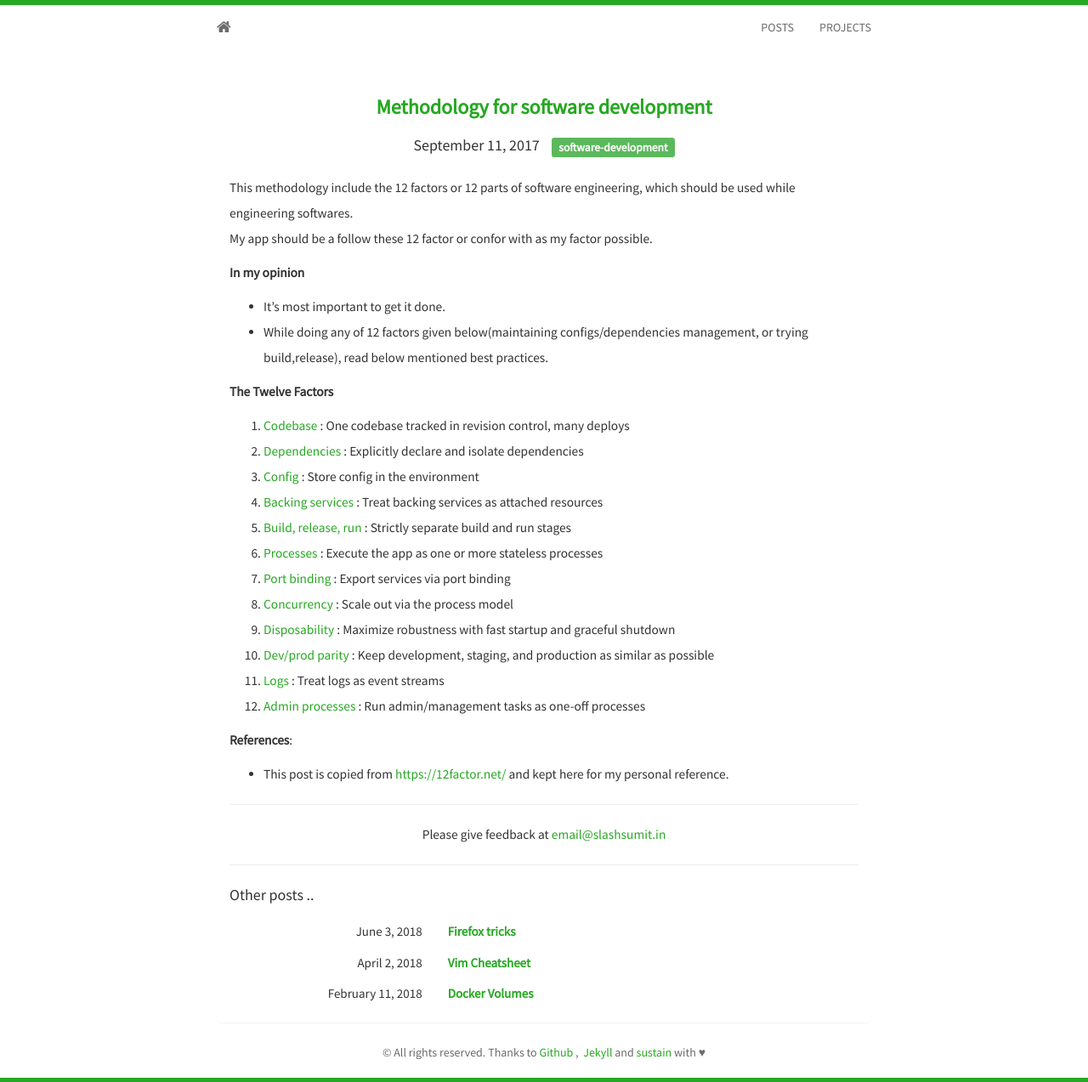
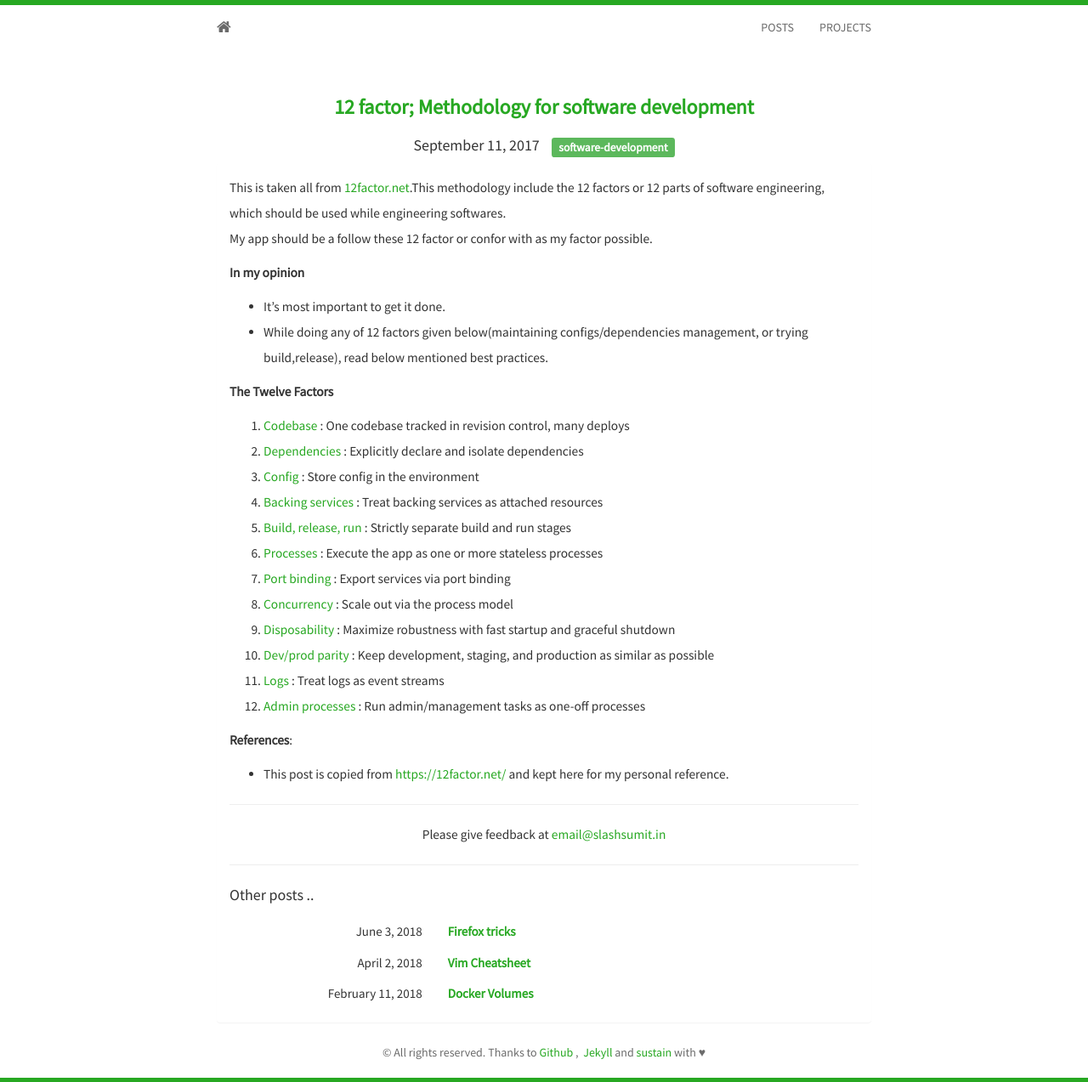
Before and after one commit to murarisumit/murarisumit.github.io, a Jekyll site: the page built from _posts/2017-09-11-Twelve-factor-app.md, in a window 1280 px wide. Shown: the whole page at 85% size. Built offline with Jekyll 4.4.1, drawn with Linux system fonts in a browser that asks for light colours; nearby versions of some CDN libraries.

Commit message:
Updated more references to 12 factor app

```diff
--- a/_posts/2017-09-11-Twelve-factor-app.md
+++ b/_posts/2017-09-11-Twelve-factor-app.md
@@ -1,12 +1,12 @@
 ---
-title: Methodology for software development
+title:  12 factor; Methodology for software development
 date: '2017-09-11 00:00:00 +0000'
 tags:
 - software-development
 layout: post
 ---
 
-This methodology include the 12 factors or 12 parts of software engineering, which should be used while engineering  softwares. <br/>
+This is taken all from [12factor.net](12factor.net).This methodology include the 12 factors or 12 parts of software engineering, which should be used while engineering  softwares. <br/>
 My app should be a follow these 12 factor or confor with as my factor possible. <br/>
 
 **In my opinion**
```
